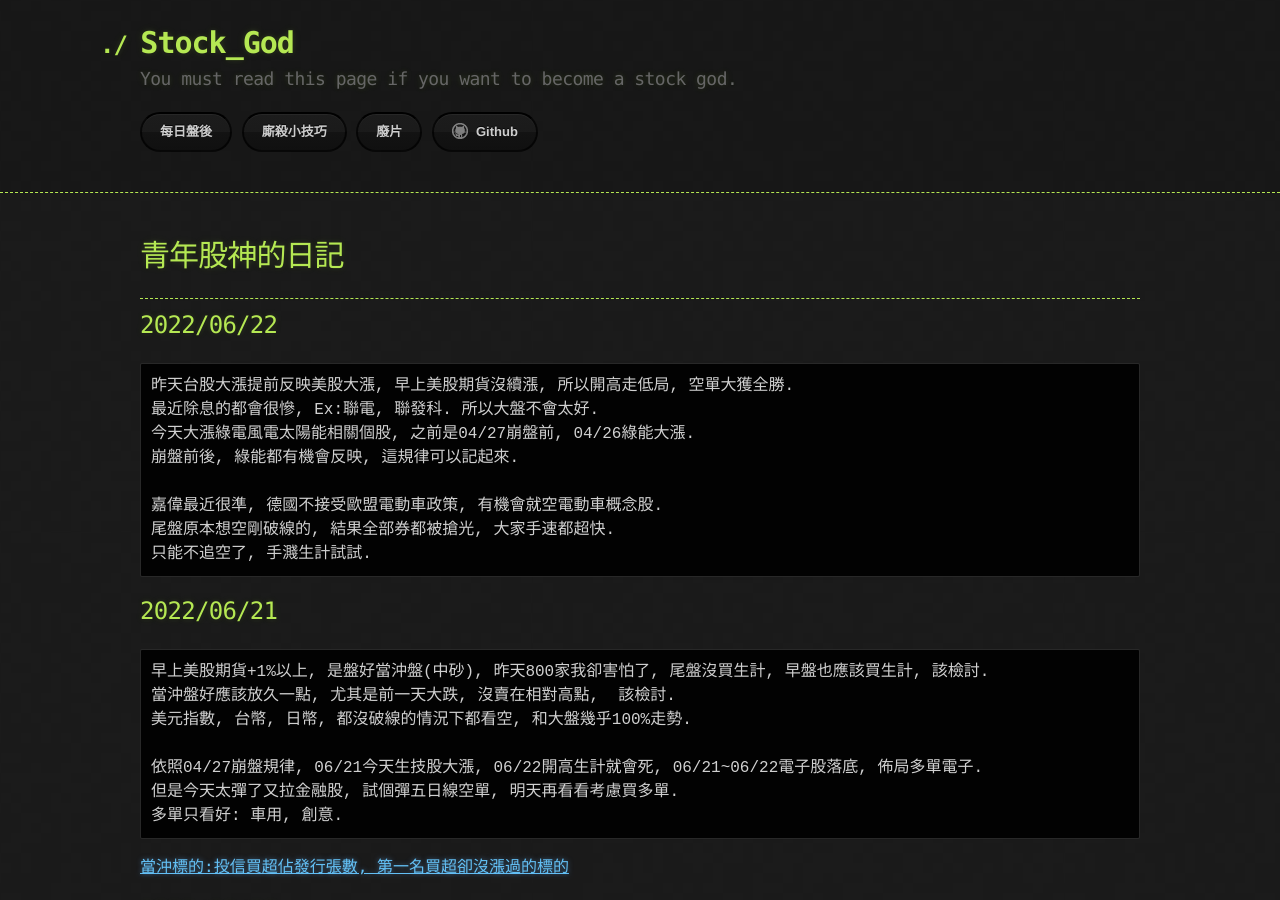
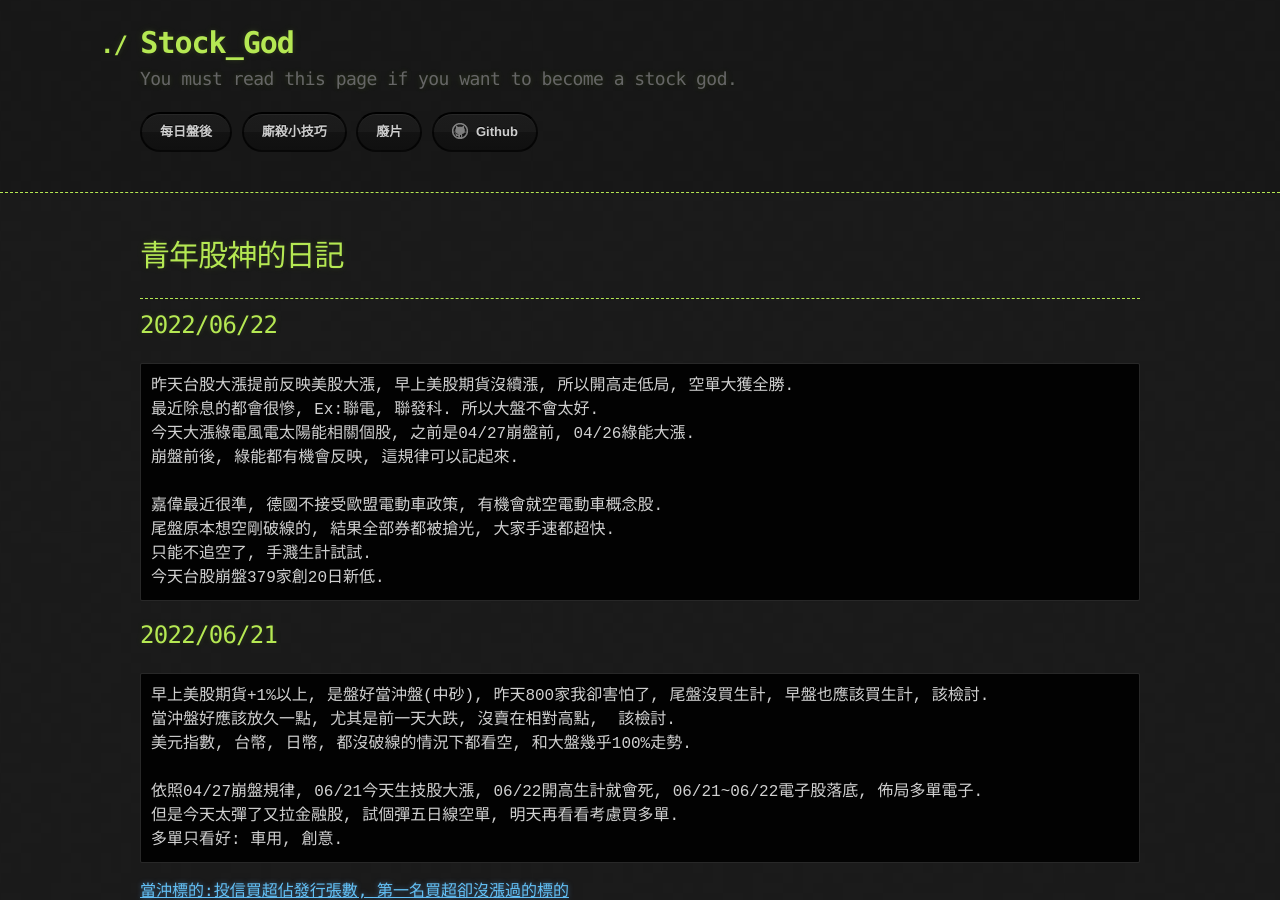
Before and after one commit to lepg5487/Stock_God, a Jekyll site: the page built from index.md, in a window 1280 px wide and 900 px high. Built offline with Jekyll 4.4.1, drawn with Linux system fonts in a browser that asks for light colours; our own code applies the rules of GitHub Pages for plain Markdown files.

Commit message:
Update index.md

````diff
--- a/index.md
+++ b/index.md
@@ -16,6 +16,7 @@ layout: testlayouts
 嘉偉最近很準, 德國不接受歐盟電動車政策, 有機會就空電動車概念股.
 尾盤原本想空剛破線的, 結果全部券都被搶光, 大家手速都超快.
 只能不追空了, 手濺生計試試.
+今天台股崩盤379家創20日新低.
 ```
 
 ## 2022/06/21
````
